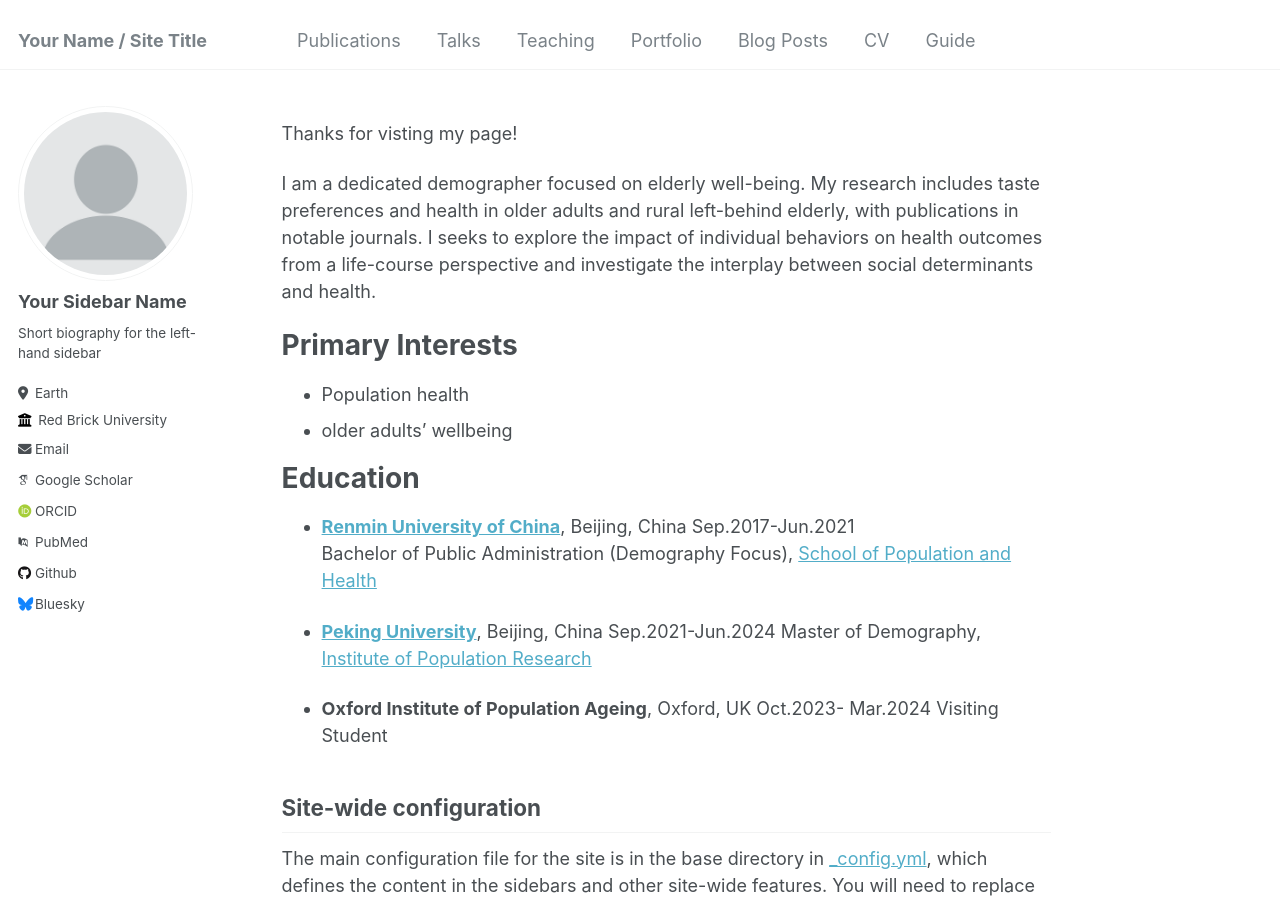
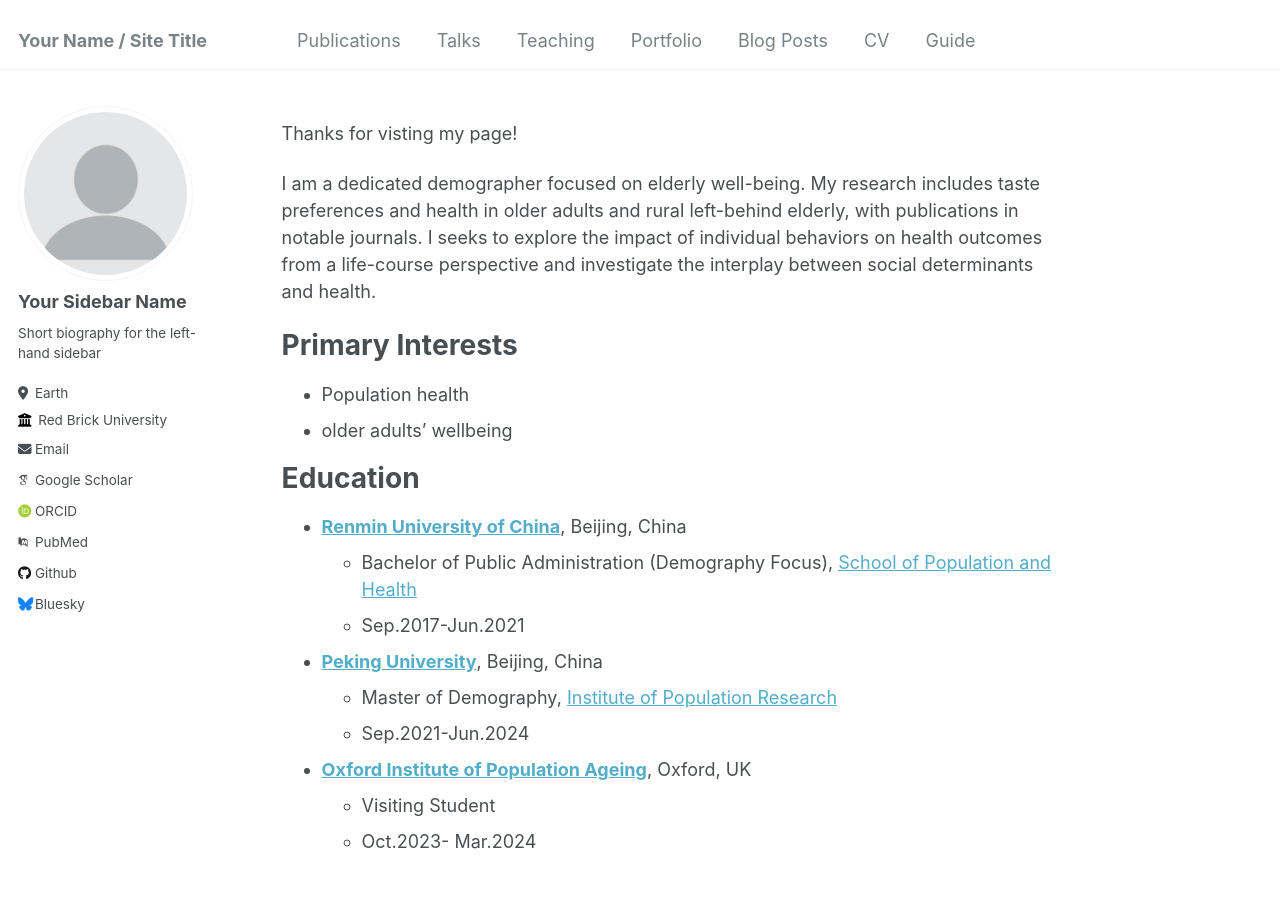
Before and after one commit to dianqi-yuan/dianqi-yuan.github.io, a Jekyll site: the page built from _pages/about.md, in a window 1280 px wide and 900 px high. Built offline with Jekyll 4.4.1, drawn with Linux system fonts in a browser that asks for light colours; some web fonts are replaced; part of the change alters nothing that is shown.

```diff
--- a/_pages/about.md
+++ b/_pages/about.md
@@ -19,15 +19,19 @@ Primary Interests
 Education
 ======
 
-- **[Renmin University of China](https://en.ruc.edu.cn/)**,   Beijing, China
-  Sep.2017-Jun.2021
-  Bachelor of Public Administration (Demography Focus), [School of Population and Health](http://sph.ruc.edu.cn/index.htm)
+- **[Renmin University of China](https://en.ruc.edu.cn/)**, Beijing, China
+  - Bachelor of Public Administration (Demography Focus), [School of Population and Health](http://sph.ruc.edu.cn/index.htm)
+  - Sep.2017-Jun.2021
 
-- **[Peking University](https://english.pku.edu.cn/)**, Beijing, China                                    Sep.2021-Jun.2024
-Master of Demography, [Institute of Population Research](https://ipr.pku.edu.cn/)
+- **[Peking University](https://english.pku.edu.cn/)**, Beijing, China
+   - Master of Demography, [Institute of Population Research](https://ipr.pku.edu.cn/)
+   - Sep.2021-Jun.2024
 
-- **Oxford Institute of Population Ageing**, Oxford, UK                   Oct.2023- Mar.2024
-Visiting Student
+
+- **[Oxford Institute of Population Ageing](https://www.ageing.ox.ac.uk/)**, Oxford, UK
+  -  Visiting Student
+  -  Oct.2023- Mar.2024
+
 
 
 Site-wide configuration
```
